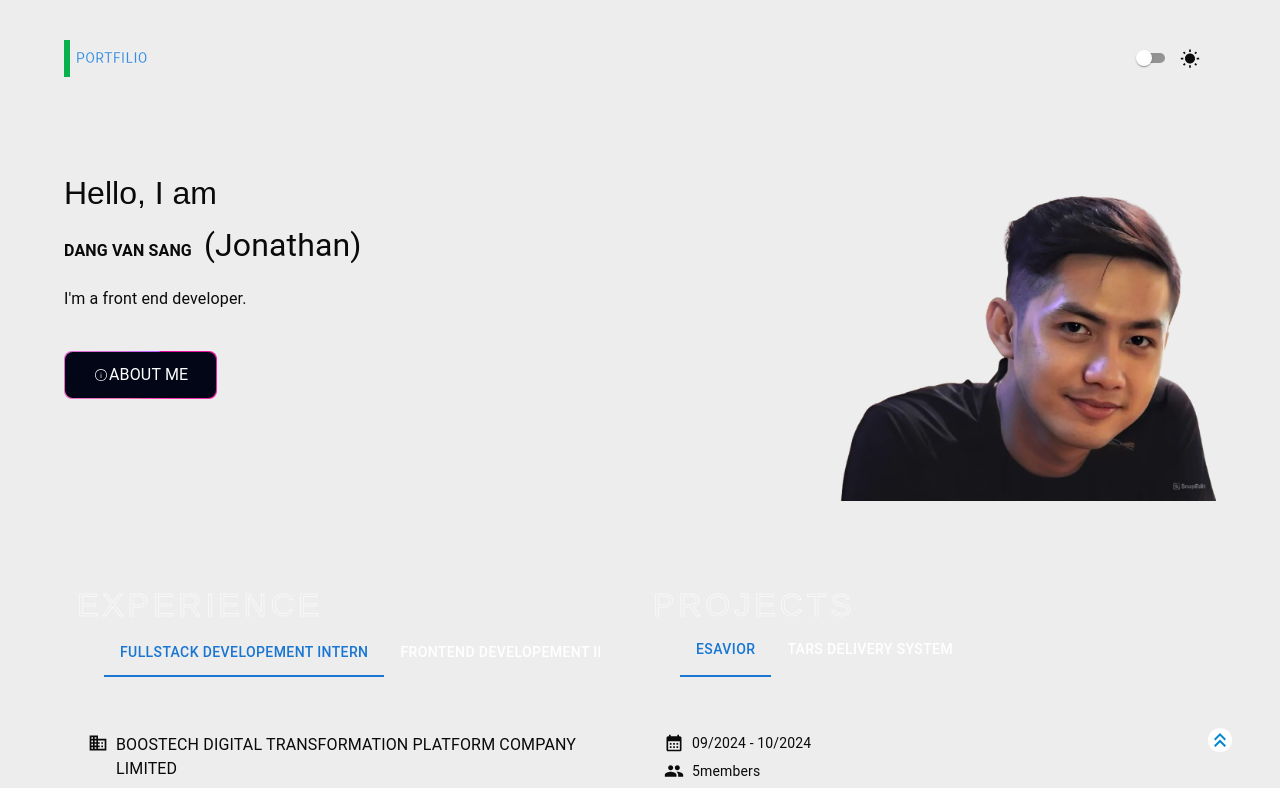
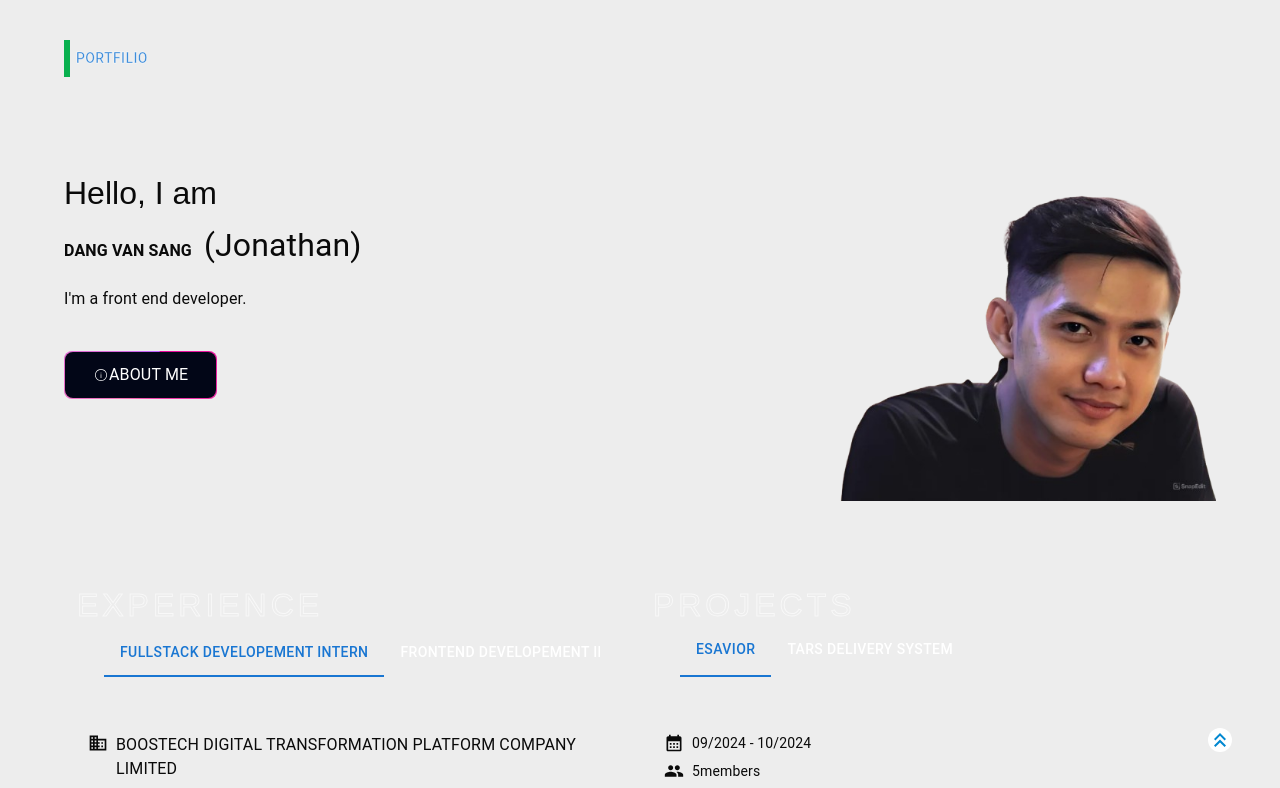
Before and after one commit to Sangdang2203/portfolio, a Next.js app: page / in a window 1280 px wide. Shown: the top 788 px of the page. Built offline with nearby package versions, Linux system fonts and the light colour scheme.

Commit message:
update theme

```diff
--- a/src/app/globals.css
+++ b/src/app/globals.css
@@ -7,8 +7,8 @@ html{
 }
 
 :root {
-  --background: #ffffff;
-  --foreground: #171717;
+  --background: #171717;
+  --foreground: #ffffff;
 }
 
 @media (prefers-color-scheme: dark) {
--- a/src/components/header/TheHeader.tsx
+++ b/src/components/header/TheHeader.tsx
@@ -1,7 +1,6 @@
 "use client";
 
 import React from "react";
-import { WbSunny, Nightlight } from "@mui/icons-material";
 import Link from "next/link";
 import {
   Button,
@@ -105,28 +104,6 @@ export default function HeaderComponent() {
           })}
         </Menu>
       </div>
-
-      <FormControlLabel
-        className="hidden "
-        control={
-          <Switch
-            size="small"
-            checked={theme === "dark"}
-            onChange={changeTheme}
-          />
-        }
-        label={
-          theme === "light" ? (
-            <Tooltip title="Light mode">
-              <WbSunny fontSize="small" className="ml-2" />
-            </Tooltip>
-          ) : (
-            <Tooltip title="Dark mode">
-              <Nightlight fontSize="small" className="ml-2" />
-            </Tooltip>
-          )
-        }
-      />
     </div>
   );
 }
```
